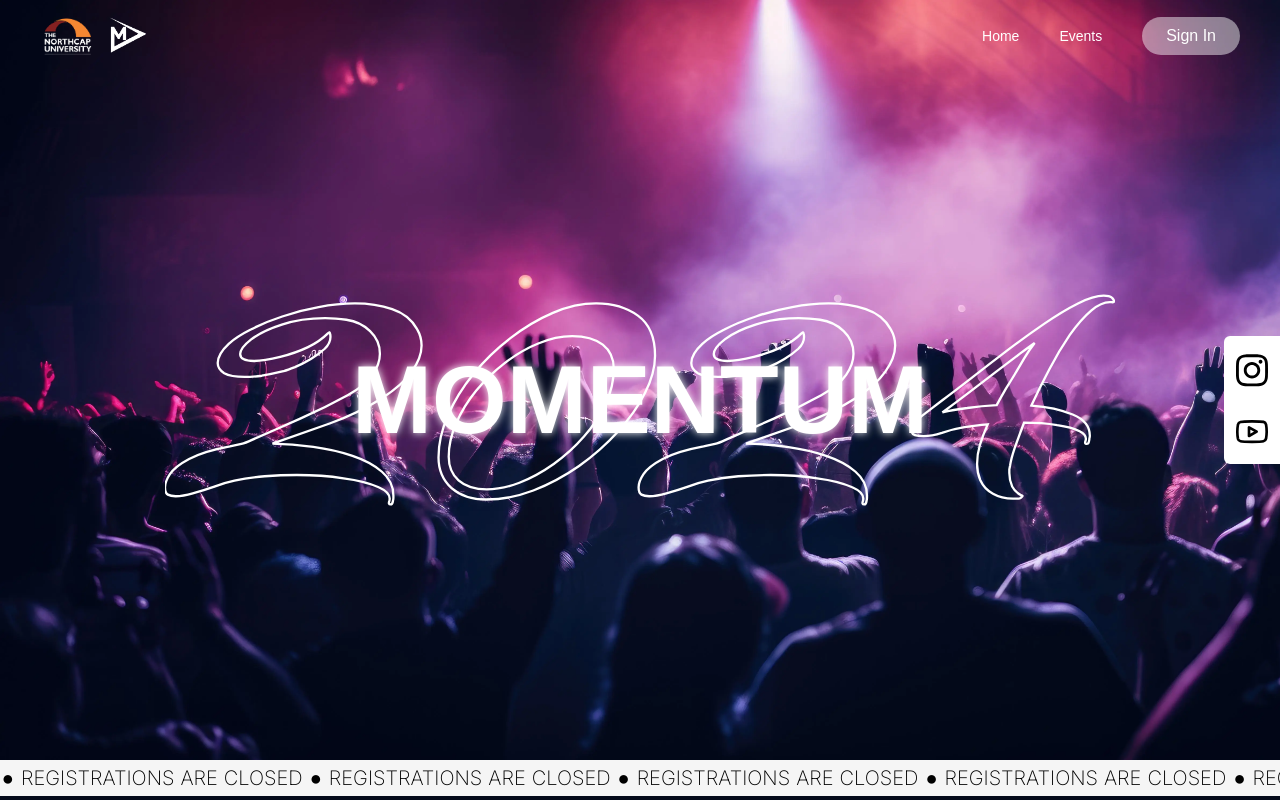
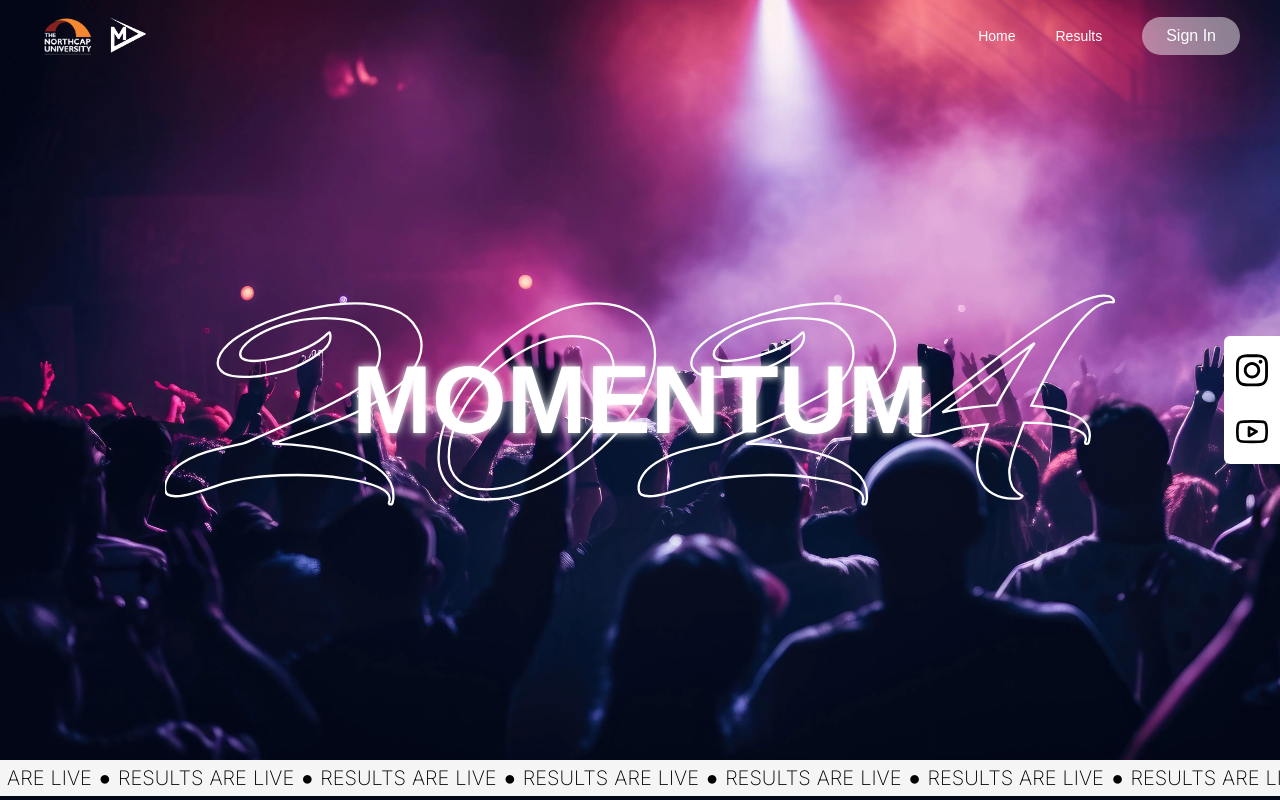
Before and after one commit to Godcoder696/momentum-2024, a Next.js app: page / in a window 1280 px wide. Shown: the top 800 px of the page. Built offline with nearby package versions, Linux system fonts and the light colour scheme; no server answers.

Commit message:
results are live

```diff
--- a/src/app/events/page.tsx
+++ b/src/app/events/page.tsx
@@ -6,12 +6,18 @@ import Link from "next/link";
 // import { getEvents } from "lib/eventList";
 // import EventCard from "@/components/newUI/eventCard";
 // import PageWrapper from "@/components/PageWrapper";
-import React, { useRef, useState } from "react";
+import React, { useEffect, useRef, useState } from "react";
 import events from '@/data/events.json'
+import { useRouter } from 'next/navigation'
 
 export default function Events({ }) {
   const [eventFilter, setEventFilter] = useState("All");
   const [searchQuery, setSearchQuery] = useState("");
+  const router= useRouter();
+
+  useEffect(()=>{
+    router.push("/page-not-found");
+  },[])
 
   return (
     <div>
--- a/src/components/EventsMarquee.tsx
+++ b/src/components/EventsMarquee.tsx
@@ -14,9 +14,9 @@ function EventsMarquee() {
         }>
             <div className='text-xl font-extralight py-1'>
                 <span className='px-1'>●</span>
-                <span className='px-[3px]'>REGISTRATIONS</span>
+                <span className='px-[3px]'>RESULTS</span>
                 <span className='px-[3px]'>ARE</span>
-                <span className='px-[3px]'>CLOSED </span>
+                <span className='px-[3px]'>LIVE </span>
             </div>
         </Marquee>
     </>
--- a/src/components/NavBar.tsx
+++ b/src/components/NavBar.tsx
@@ -22,7 +22,14 @@ function NavBar() {
               <div>Home</div>
               {/* <hr /> */}
             </Link>
-            <Link href="/events" className='hover:font-normal cursor-pointer text-xs md:text-sm'>Events</Link>
+            {/* <Link href="/events" className='hover:font-normal cursor-pointer text-xs md:text-sm'>Events</Link> */}
+            <a
+              href="https://drive.google.com/file/d/1uwT9f5ytcunqLL-5JIvNDkheyycHAGyC/view?usp=drivesdk"
+              className='hover:font-normal cursor-pointer text-xs md:text-sm'
+              target='_blank'
+            >
+              Results
+            </a>
             <SignInButton/>
           </div>
         </div>
```
Also changed, not shown: src/data/events.json.
